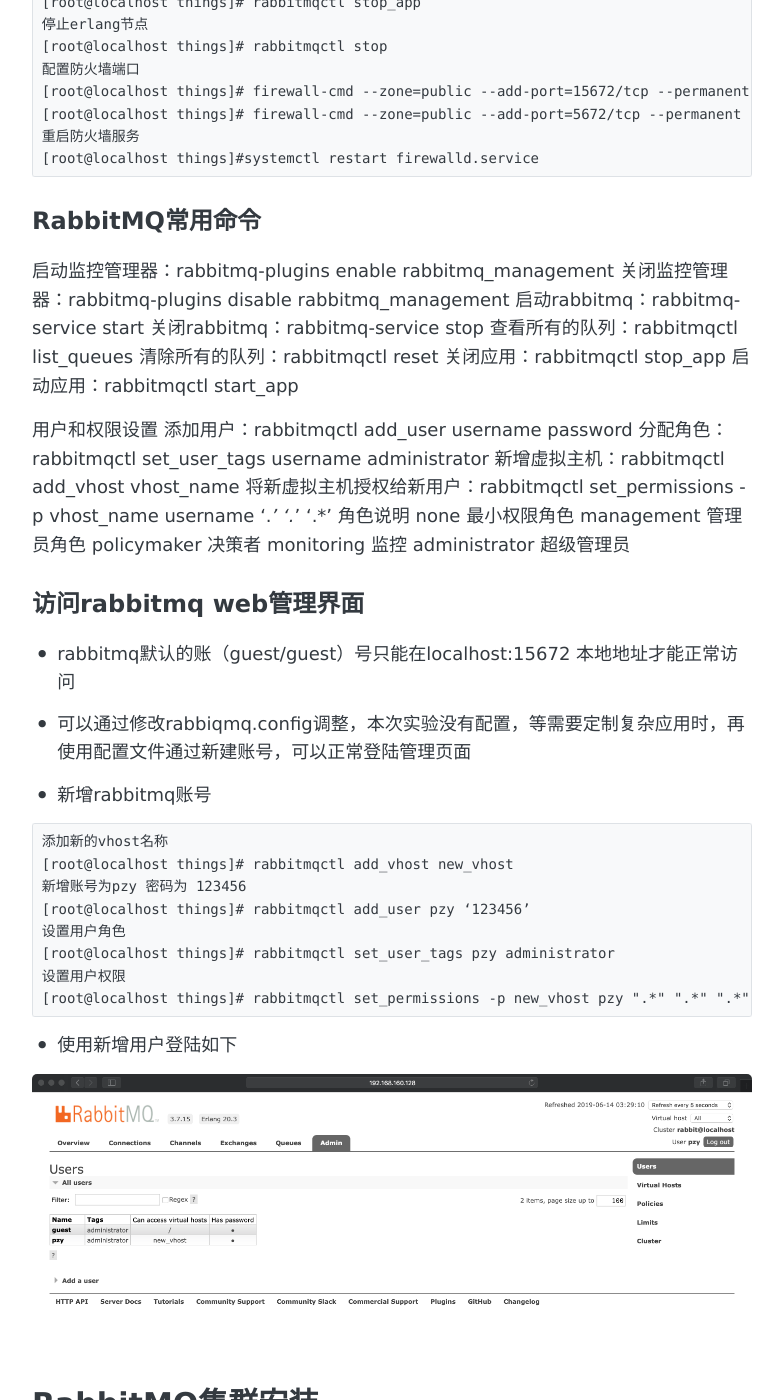
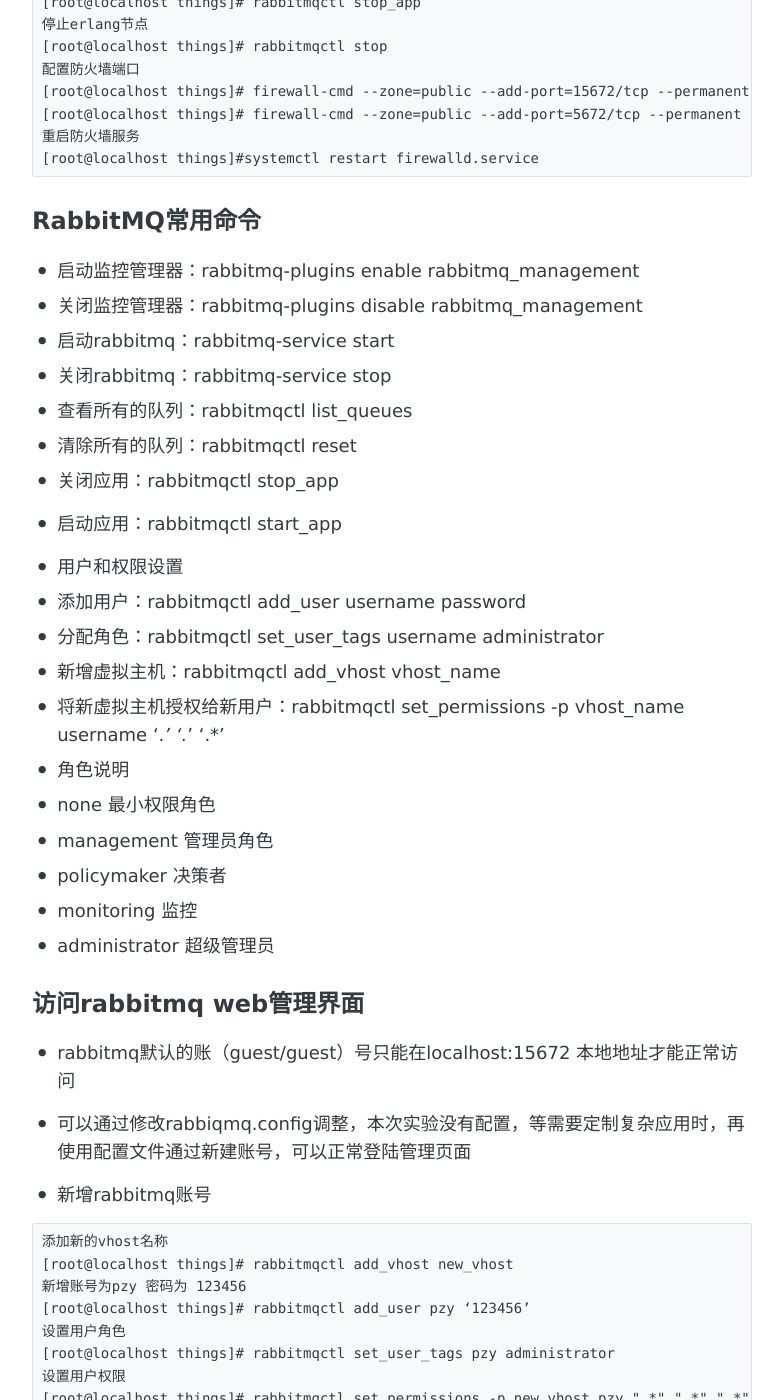
Before and after one commit to pzypxh/pzypxh.github.io, a Jekyll site: the page built from _posts/2019-06-17-消息队列课题.md, in a window 1280 px wide and 1400 px high, scrolled down 2418 px. Shown: the whole window, without its empty margins (248-1031 px from the left). Built offline with Jekyll 4.4.1, drawn with Linux system fonts in a browser that asks for light colours.

```diff
--- a/_posts/2019-06-17-消息队列课题.md
+++ b/_posts/2019-06-17-消息队列课题.md
@@ -115,26 +115,26 @@ EOF
 
 ## RabbitMQ常用命令
 
-启动监控管理器：rabbitmq-plugins enable rabbitmq_management
-关闭监控管理器：rabbitmq-plugins disable rabbitmq_management
-启动rabbitmq：rabbitmq-service start
-关闭rabbitmq：rabbitmq-service stop
-查看所有的队列：rabbitmqctl list_queues
-清除所有的队列：rabbitmqctl reset
-关闭应用：rabbitmqctl stop_app
-启动应用：rabbitmqctl start_app
+- 启动监控管理器：rabbitmq-plugins enable rabbitmq_management
+- 关闭监控管理器：rabbitmq-plugins disable rabbitmq_management
+- 启动rabbitmq：rabbitmq-service start
+- 关闭rabbitmq：rabbitmq-service stop
+- 查看所有的队列：rabbitmqctl list_queues
+- 清除所有的队列：rabbitmqctl reset
+- 关闭应用：rabbitmqctl stop_app
+- 启动应用：rabbitmqctl start_app
 
-用户和权限设置
-添加用户：rabbitmqctl add_user username password
-分配角色：rabbitmqctl set_user_tags username administrator
-新增虚拟主机：rabbitmqctl add_vhost  vhost_name
-将新虚拟主机授权给新用户：rabbitmqctl set_permissions -p vhost_name username '.*' '.*' '.*'
-角色说明
-none  最小权限角色
-management 管理员角色
-policymaker   决策者
-monitoring  监控
-administrator  超级管理员
+- 用户和权限设置
+- 添加用户：rabbitmqctl add_user username password
+- 分配角色：rabbitmqctl set_user_tags username administrator
+- 新增虚拟主机：rabbitmqctl add_vhost  vhost_name
+- 将新虚拟主机授权给新用户：rabbitmqctl set_permissions -p vhost_name username '.*' '.*' '.*'
+- 角色说明
+- none  最小权限角色
+- management 管理员角色
+- policymaker   决策者
+- monitoring  监控
+- administrator  超级管理员
 
 ## 访问rabbitmq web管理界面
 
```
Also changed, not shown: _posts/2019-3-28-麦勾来.md (+3 -1 lines).
